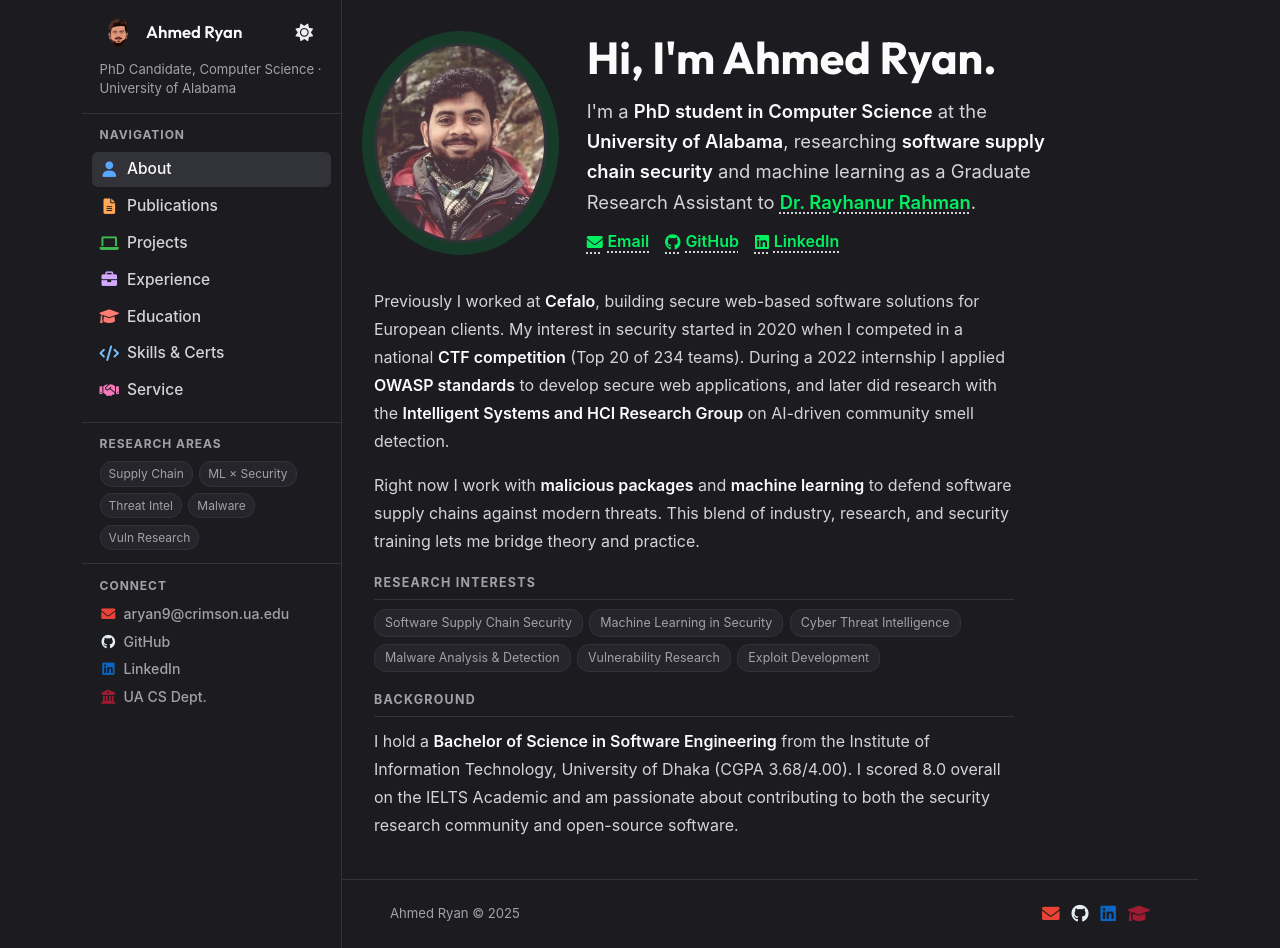
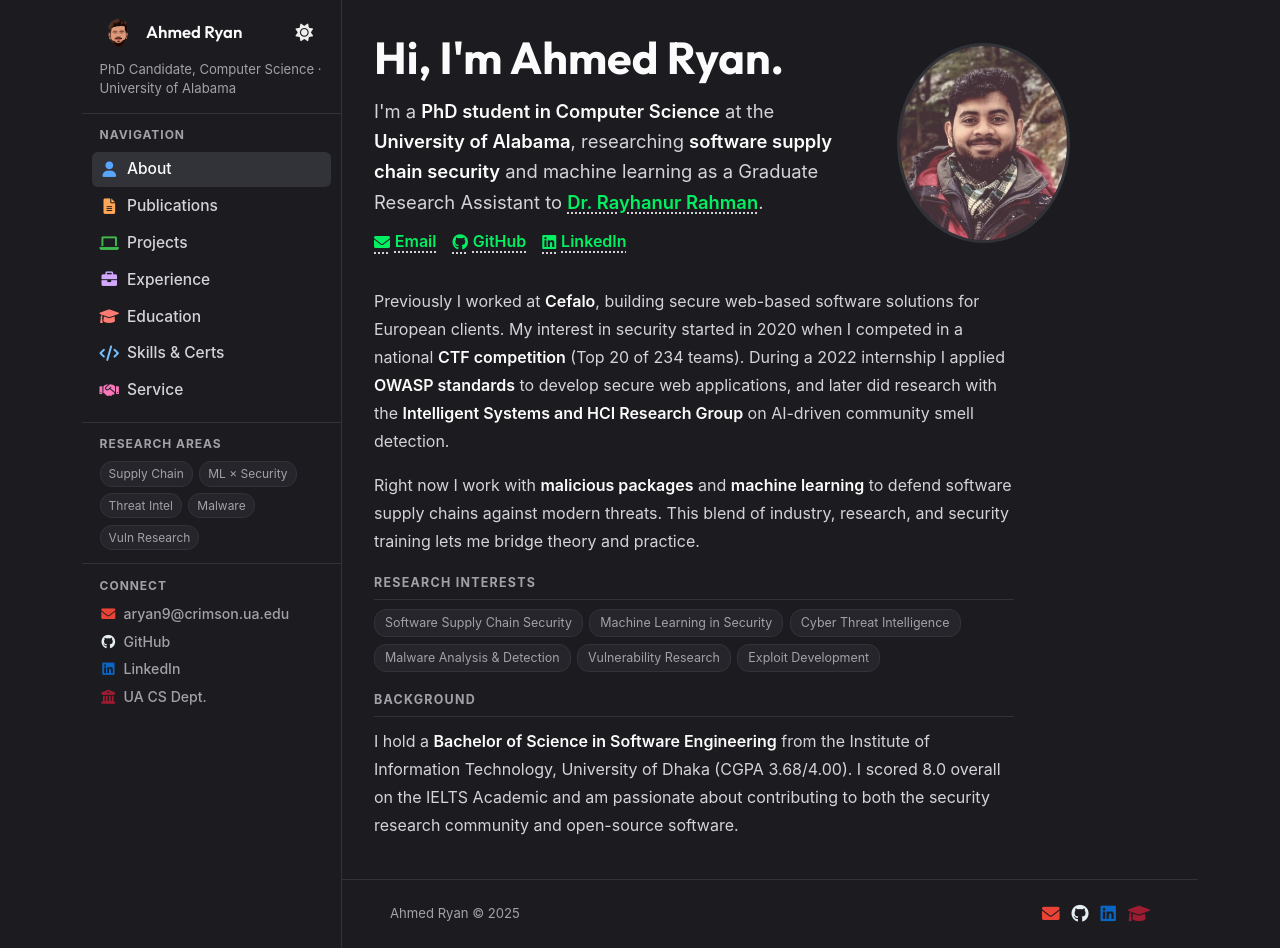
Before and after one commit to fraxhost/fraxhost.github.io, a Jekyll site: the page built from index.html, in a window 1280 px wide and 948 px high. Built offline with Jekyll 4.4.1, drawn with Linux system fonts in a browser that asks for light colours.

Commit message:
fix: move hero image to right; match mobile border style on desktop
- flex-direction: row → row-reverse so image sits on the right
- Remove ::before colored circle decoration — desktop now shows the
  same plain round image with var(--color-border) border as mobile

Co-Authored-By: Claude Sonnet 4.6 <noreply@anthropic.com>

```diff
--- a/css/index.css
+++ b/css/index.css
@@ -80,7 +80,7 @@
 
 @media screen and (min-width: 600px) {
   .hero-container {
-    flex-direction: row;
+    flex-direction: row-reverse;
     align-items: center;
     justify-content: space-between;
     gap: 2.5rem;
@@ -93,28 +93,6 @@
     flex-shrink: 0;
   }
 
-  .hero-image-container {
-    position: relative;
-  }
-
-  /* Pink circle behind photo — Tania's signature detail */
-  .hero-image-container::before {
-    content: "";
-    position: absolute;
-    top: -12px;
-    left: -12px;
-    width: calc(100% + 24px);
-    height: calc(100% + 24px);
-    border-radius: 50%;
-    background: var(--color-primary);
-    opacity: 0.15;
-    z-index: 0;
-  }
-
-  .hero-image {
-    position: relative;
-    z-index: 1;
-  }
 }
 
 @media screen and (min-width: 800px) {
```
